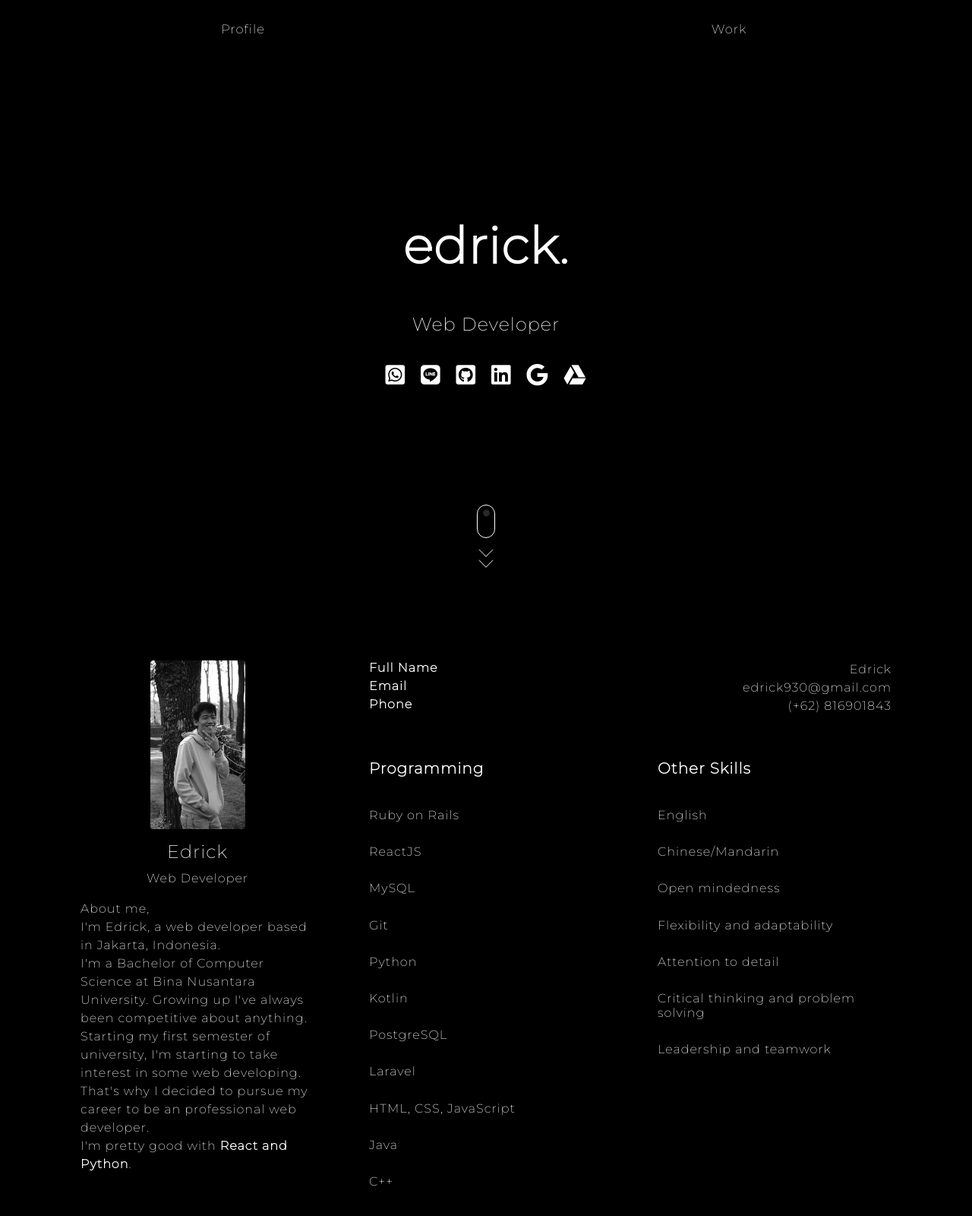
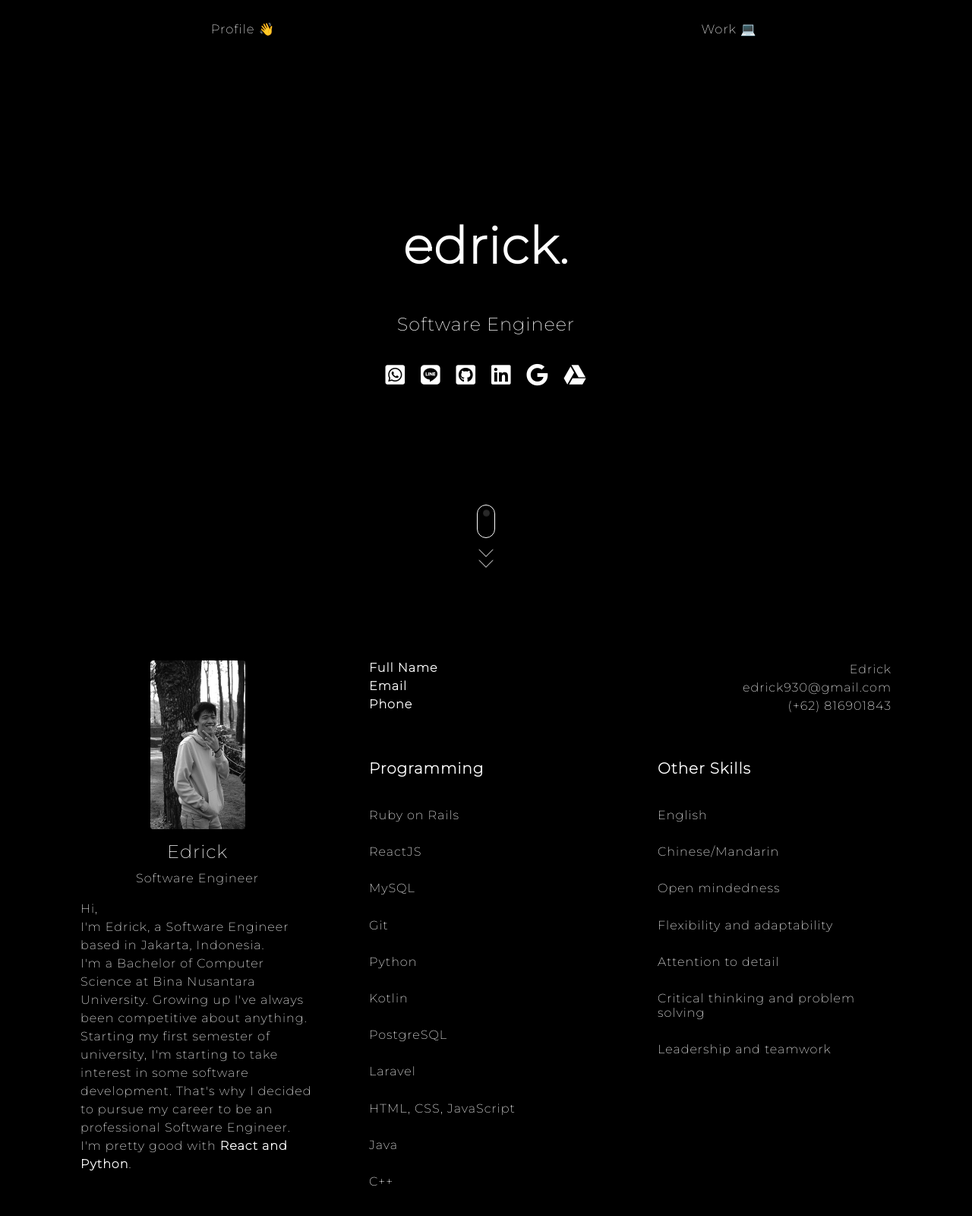
Before and after one commit to binggo345/portfolio, a plain HTML site: page index.html in a window 1280 px wide. Shown: the top 1600 px of the page at 76% size. Drawn offline with nearby package versions, Linux system fonts and the light colour scheme.

Commit message:
refactor

```diff
--- a/index.html
+++ b/index.html
@@ -7,7 +7,7 @@
     <title>edrick.</title>
     <link rel="icon" type="image/png" href="assets/webland.png">
     <link rel="image_src" type="image/png" href="assets/webland.png">
-    <meta name="description" content="edrick. | Web Developer">
+    <meta name="description" content="edrick. | Software Engineer 😁">
 
     <!-- Fonts -->
     <link rel="preconnect" href="https://fonts.gstatic.com">
@@ -46,7 +46,7 @@
             <div class="navbar-bar">
                 <a class="text-decoration-none nav-putih" href="#profile-">
                     <div class="js-work-link" target="_blank">
-                        <span class="js-an-word" id="namanya">Profile</span>
+                        <span class="js-an-word" id="namanya">Profile 👋</span>
                         <span class="underline"></span>
                     </div>
                 </a>
@@ -54,7 +54,7 @@
             <div class="navbar-bar">
                 <a class="text-decoration-none nav-putih" href="#work-">
                     <div class="js-work-link" target="_blank">
-                        <span class="js-an-word" id="namanya">Work</span>
+                        <span class="js-an-word" id="namanya">Work 💻</span>
                         <span class="underline"></span>
                     </div>
                 </a>
@@ -71,7 +71,7 @@
             </h1>
             <h4>
                 <div class="js-work-link" target="_blank">
-                    <span class="js-an-word" id="jobnya">Web Developer</span>
+                    <span class="js-an-word" id="jobnya">Software Engineer</span>
                     <span class="underline"></span>
                 </div>
             </h4>
@@ -160,12 +160,12 @@
                                     <img src="assets/70095.jpg" class="admin rounded" width="125">
                                     <div class="mt-3">
                                         <h4>Edrick</h4>
-                                        <p class="text">Web Developer</p>
+                                        <p class="text">Software Engineer</p>
                                         <p class="text-sm-left">
-                                            About me,<br>
-                                            I'm Edrick, a web developer based in Jakarta, Indonesia.<br>
+                                            Hi,<br>
+                                            I'm Edrick, a Software Engineer based in Jakarta, Indonesia.<br>
                                             I'm a Bachelor of Computer Science at Bina Nusantara University. Growing up I've always been competitive about anything.<br>
-                                            Starting my first semester of university, I'm starting to take interest in some web developing. That's why I decided to pursue my career to be an professional web developer.<br>
+                                            Starting my first semester of university, I'm starting to take interest in some software development. That's why I decided to pursue my career to be an professional Software Engineer.<br>
                                             I'm pretty good with <strong>React and Python</strong>.
                                         </p>
                                     </div>
@@ -360,7 +360,7 @@
                     </div>
                     <div class="timeline-content">
                         <i class="icon-attachment">
-                            <img class="img-fluid" src="assets/logo-kausa.png}">
+                            <img class="img-fluid" src="assets/logo-kausa.png">
                         </i>
                         <h5>KAUSA Indonesia</h5>
                         <p>Freelance Web Developer for KAUSA Indonesia</p>
@@ -395,9 +395,14 @@
     <section class="footer-">
         <div class="container">
             <div class="garis-footer"></div>
-            <div class="copyright text-right mt-1">&copy <script>
+            <div class="copyright text-right mt-1">
+                Made with ❤️ by edrick.
+                <!-- </br>
+                &copy
+                <script>
                     document.write(new Date().getFullYear())
-                </script> Edrick</div>
+                </script>  -->
+            </div>
         </div>
     </section>
 
```
